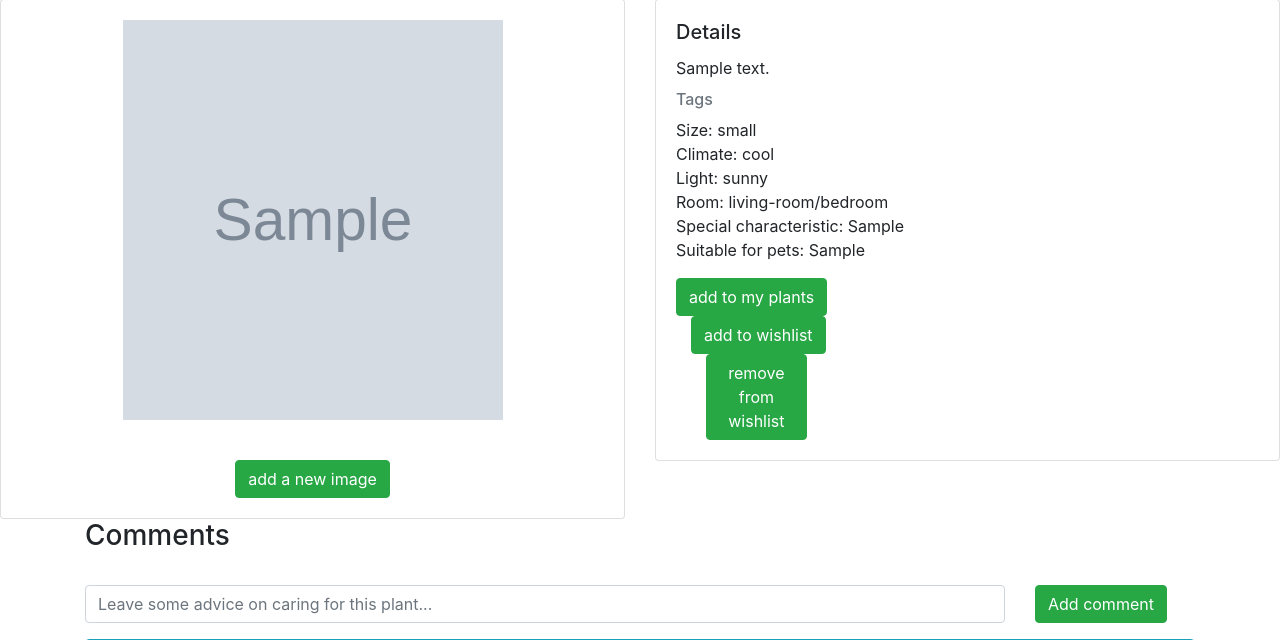
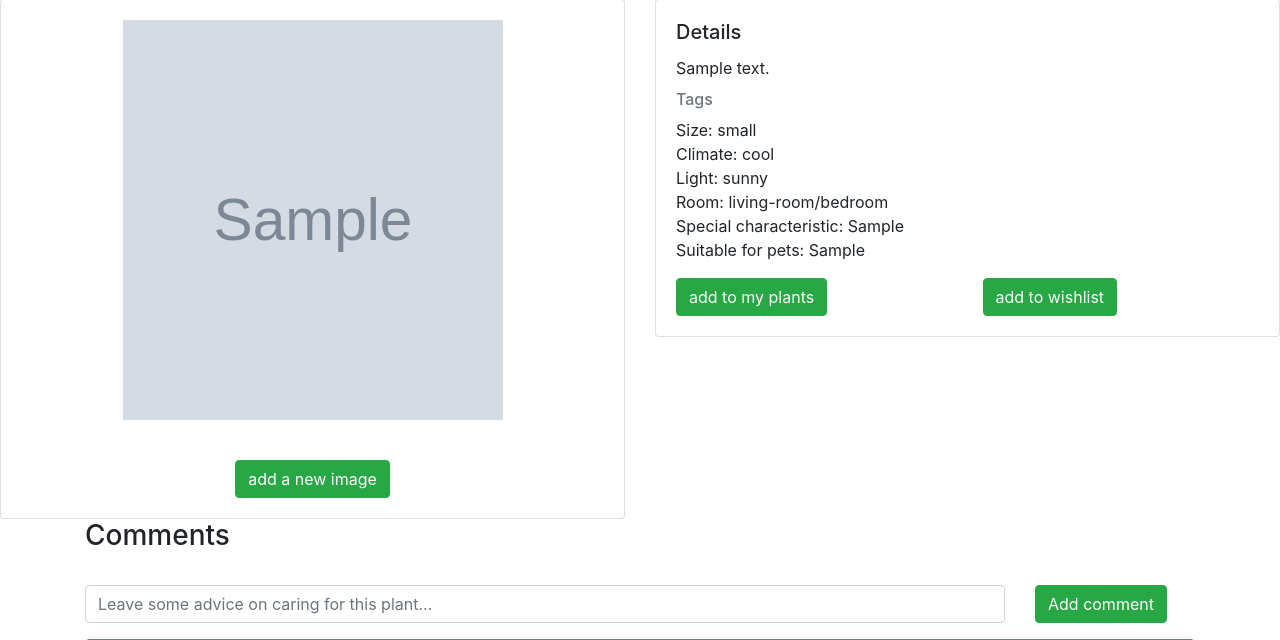
Before and after one commit to sdmmck/plantmate, a Django app: a page that uses templates/plantmate/plant.html in a window 1280 px wide. Shown: the part 367-1007 px from the top of the page. Run offline with Django 3.2, Linux system fonts and the light colour scheme; a user stored in the database is signed in; tables that the repository leaves empty hold one stand-in row (values such as "Sample post"); grey boxes marked "Sample" are stand-in pictures; some libraries are stand-ins or nearby versions.

Commit message:
plant page functional

```diff
--- a/templates/plantmate/plant.html
+++ b/templates/plantmate/plant.html
@@ -18,15 +18,13 @@
             <div class="col-md-6">
                 <div class="card">
                     <div class="card-body align-items-center d-flex justify-content-center">
-                        <img src="{% static plant.picture %}" width="380" height="400" class="img-circle"
+                        <img src="{% static plant.picture %}" width="380" height="400"
                              alt="picture of plant"/><br/>
                     </div>
-
-
                     {% if user.is_authenticated %}
                         <div class="card-body align-items-center d-flex justify-content-center">
                             <a class="btn btn-success" href="/plant-list/{{ plant.slug }}/add-image"
-                               role="button">add a new image</a>
+                               role="button" >add a new image</a>
                         </div>
                     {% endif %}
                 </div>
@@ -73,41 +71,20 @@
                     <div id="saved_button" style="display: block">
                         <form method="post" action="{% url 'save_plant' %}">
                             {% csrf_token %}
-                                            <input type="hidden" id="saved_plant" name="saved_plant"
-                                                   value={{ plant.slug }}>
-                                            <button type="submit" name="saved_plants" class="btn btn-success">add to my
-                                                plants
-                                            </button>
+                            <input type="hidden" id="saved_plant" name="saved_plant" value={{ plant.slug }}>
+                            <button type="submit" name="saved_plants" class="btn btn-success">add to my plants</button>
                         </form>
                     </div>
                     {% for saved in saved_plants %}
                         {% ifequal saved.saved_plant plant.slug %}
                                 <form method="post" action="{% url 'remove_saved_plant' %}">
                                     {% csrf_token %}
-                                                <input type="hidden" id="saved_plant" name="saved_plant"
-                                                       value={{ plant.slug }}>
-                                                <button type="submit" name="remove_saved_plant" class="btn btn-success">
-                                                    remove
-                                                    from
-                                                    my plants
-                                                </button>
-                                            </form>
-                                        {% endifequal %}
-                                    {% endfor %}
-                                </div>
-                                {% for saved in saved_plants %}
-                                    {% ifequal saved.saved_plant plant.slug %}
-                                        <form method="post" action="{% url 'remove_saved_plant' %}">
-                                            {% csrf_token %}
-                                            <input type="hidden" id="saved_plant" name="saved_plant"
-                                                   value={{ plant.slug }}>
-                                            <button type="submit" name="remove_saved_plant">remove from my plants
-                                            </button>
+                                    <input type="hidden" id="saved_plant" name="saved_plant" value={{ plant.slug }}>
+                                    <button type="submit" name="remove_saved_plant" class="btn btn-success">remove from my plants</button>
                                 </form>
 
                          {% endifequal %}
                      {% endfor %}
-
 
                 </div>
 
@@ -115,23 +92,8 @@
                     <div id="wishlist_button" style="display: block">
                         <form method="post" action="{% url 'wishlist_plant' %}">
                             {% csrf_token %}
-                                    <input type="hidden" id="wishlist_plant" name="wishlist_plant"
-                                           value={{ plant.slug }}>
-                                    <button type="submit" name="wishlist" class="btn btn-success">add to wishlist
-                                    </button>
-                                </form>
-                            </div>
-                            <div class="col-sm-6">
-                                <div id="wishlist_button" style="display: block">
-                                    <form method="post" action="{% url 'wishlist_plant' %}">
-                                        {% csrf_token %}
-                                        <input type="hidden" id="wishlist_plant" name="wishlist_plant"
-                                               value={{ plant.slug }}>
-
-                                        <button type="submit" name="remove_wishlist" class="btn btn-success">remove from
-                                            wishlist
-                                        </button>
-
+                            <input type="hidden" id="wishlist_plant" name="wishlist_plant" value={{ plant.slug }}>
+                            <button type="submit" name="wishlist" class="btn btn-success">add to wishlist</button>
                         </form>
                     </div>
 
@@ -142,8 +104,7 @@
                                     {% csrf_token %}
                                     <input type="hidden" id="remove_wishlist_plant" name="wishlist_plant"
                                            value={{ plant.slug }}>
-                                                <button type="submit" name="remove_wishlist">remove from wishlist
-                                                </button>
+                                    <button type="submit" name="remove_wishlist" class="btn btn-success">remove from wishlist</button>
                                 </form>
                             </div>
                         {% endifequal %}
@@ -151,7 +112,6 @@
                 </div>
 
         {% endif %}
-                        </div>
                     </div><!--end card body-->
                 </div><!--end card-->
             </div><!--end class"col-md-6" with card in it-->
@@ -235,8 +195,6 @@
         });
     </script>
 
-{% endblock %}
-
 <script>
     if (plantIsInWishlist) {
         document.getElementById("wishlist_button").style.display = "none";
@@ -249,3 +207,4 @@
         document.getElementById("saved_button").style.display = "block";
     }
 </script>
+{% endblock %}
```
Lines whose indentation alone changed are shown as unchanged.
